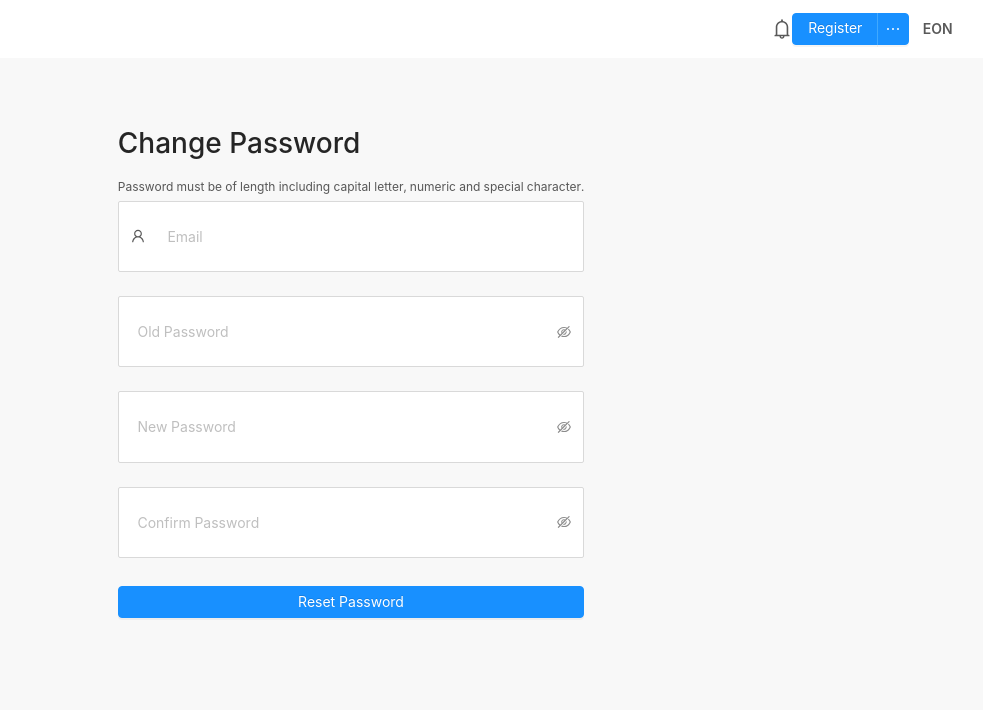
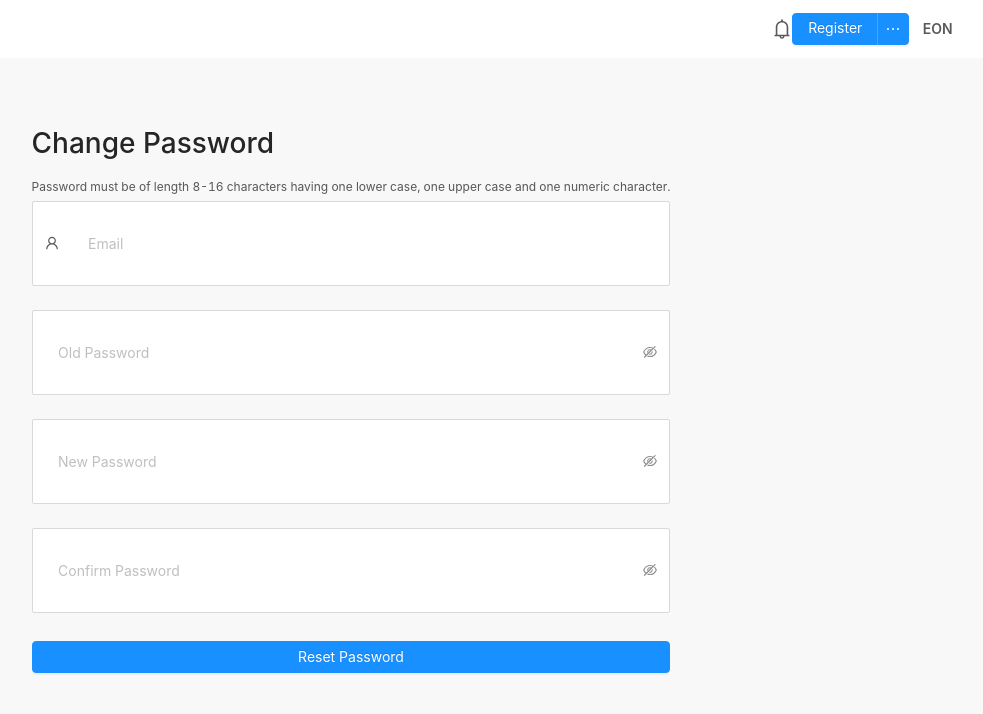
Before and after one commit to bhaarneval/eon-web, a React app: page /change-password in a window 1280 px wide. Shown: the top 714 px of the page, without its empty margins (289-1272 px from the left). Built offline with nearby package versions, Linux system fonts and the light colour scheme.

Commit message:
Moved regExp validation to constatnts and string messages to messages constants file.

```diff
--- a/src/components/eventDetail/inviteePopup.js
+++ b/src/components/eventDetail/inviteePopup.js
@@ -2,6 +2,7 @@ import React, { Component } from "react";
 import PropTypes from "prop-types";
 import "./eventDetail.css";
 import {Modal, Button, InputNumber, Input} from 'antd';
+import { EMAIL_VALIDATION } from "../../constants/constants";
 const { TextArea } = Input;
 
 
@@ -17,7 +18,7 @@ class InviteesPopup extends Component {
     }
 
     validateEmail(email){
-    var emailPattern = /^\w+([.-]?\w+)*@\w+([.-]?\w+)*(\.\w{2,3})+$/;
+    var emailPattern = EMAIL_VALIDATION;
     return emailPattern.test(email);
     }
 
--- a/src/components/forgotPassword/forgotPassword.js
+++ b/src/components/forgotPassword/forgotPassword.js
@@ -1,17 +1,17 @@
 /* eslint-disable */
 import "./forgotPassword.css";
-import { INVALID_PASSWORD, CONFIRM_PASSWORD, PASSWORD_DO_NOT_MATCH, EMAIL_REQUIRED } from "../../constants/messages";
+import { INVALID_PASSWORD, CONFIRM_PASSWORD, PASSWORD_DO_NOT_MATCH, EMAIL_REQUIRED, PASSWORD_INFO } from "../../constants/messages";
 import React, { Component } from "react";
 import {  Form, Input, Button  } from 'antd';
 
 import { UserOutlined } from '@ant-design/icons';
+import { PASSWORD_VALIDATION, EMAIL_VALIDATION } from "../../constants/constants";
 
 class ForgotPassword extends Component {
   constructor(props) {
     super(props);
     this.state = {
       userType : 'Organizer',
-      confirmPassword: false,
       password: '',
     }
   }
@@ -34,14 +34,6 @@ class ForgotPassword extends Component {
       });
     };
 
-    validate (email) {
-      const validEmail = /^[^@]+@[^.]+\.[^.]+/.test(email);
-      this.setState({
-        validationErrorsBadEmail : !validEmail
-      });
-      return (validEmail);
-  }
-
   onFinish = values => {
     window.location.replace('/dashboard');
   };
@@ -51,20 +43,6 @@ class ForgotPassword extends Component {
       password: value.target.value
     })
   }
-
-  confirmPassword = (value) => {
-    let {password, confirmPassword} = this.state;
-    let input  = value.target.value;
-    if(input === password){
-        confirmPassword = true;
-    }
-    else{
-        confirmPassword = false;
-    }
-    this.setState({
-        confirmPassword: confirmPassword
-    })
-}
 
   onFinishFailed = errorInfo => {
     console.log('Failed:', errorInfo);
@@ -77,7 +55,7 @@ class ForgotPassword extends Component {
       <div className="changePasswordContainer">
         <div>
           <h1>Change Password</h1>
-          <div style={{fontSize: '12px', paddingBottom:'5px'}}>Password must be of length including capital letter, numeric and special character.</div>
+    <div style={{fontSize: '12px', paddingBottom:'5px'}}>{PASSWORD_INFO}</div>
           <Form
             name="basic"
             initialValues={{
@@ -89,7 +67,7 @@ class ForgotPassword extends Component {
             <Form.Item
               name="email"
               rules={[{ required: true, message: EMAIL_REQUIRED },{
-                pattern:/^\w+([.-]?\w+)*@\w+([.-]?\w+)*(\.\w{2,3})+$/,
+                pattern:EMAIL_VALIDATION,
                 message:EMAIL_REQUIRED
               }]}
             >
@@ -103,7 +81,7 @@ class ForgotPassword extends Component {
                   message: 'Please input your old password!',
                 },
                 {
-                  pattern: /(?=.*\d)(?=.*[a-z])(?=.*[A-Z])[0-9a-zA-Z]/,
+                  pattern: PASSWORD_VALIDATION,
                   min:8,
                   message: INVALID_PASSWORD
                 }
@@ -119,7 +97,7 @@ class ForgotPassword extends Component {
                   message: 'Please input your password!',
                 },
                 {
-                  pattern: /(?=.*\d)(?=.*[a-z])(?=.*[A-Z])[0-9a-zA-Z]/,
+                  pattern: PASSWORD_VALIDATION,
                   min:8,
                   message: INVALID_PASSWORD
                 }
@@ -128,13 +106,13 @@ class ForgotPassword extends Component {
               <Input.Password className="input-style" placeholder="New Password" onChange={this.handlePasswordChange}/>
             </Form.Item>
             <Form.Item
-              name="confirmpassword"
+              name="confirmPassword"
               rules={[
                 { required: true, message: CONFIRM_PASSWORD },
                 { pattern: passwordPattern, message: PASSWORD_DO_NOT_MATCH }
               ]}
             >
-              <Input.Password className="input-style" placeholder="Confirm Password"  onChange={this.confirmPassword}/>
+              <Input.Password className="input-style" placeholder="Confirm Password"/>
             </Form.Item>
             <Form.Item>
               <Button type="primary" htmlType="submit" style={{width: '100%'}}>
--- a/src/components/login/login.js
+++ b/src/components/login/login.js
@@ -8,6 +8,7 @@ import { Tabs } from 'antd';
 const { TabPane } = Tabs;
 
 import { UserOutlined } from '@ant-design/icons';
+import { EMAIL_VALIDATION} from '../../constants/constants';
 
 class Login extends Component {
   constructor(props) {
@@ -84,7 +85,7 @@ class Login extends Component {
             <Form.Item
               name="email"
               rules={[{ required: true, message: EMAIL_REQUIRED },{
-                pattern:/^\w+([.-]?\w+)*@\w+([.-]?\w+)*(\.\w{2,3})+$/,
+                pattern: EMAIL_VALIDATION,
                 message:EMAIL_REQUIRED
               }]}
             >
--- a/src/components/registration/organiserRegistration/forms.js
+++ b/src/components/registration/organiserRegistration/forms.js
@@ -14,7 +14,8 @@ import lockImg from '../../../assets/Password_login.svg';
 import organisationImg from "../../../assets/Organisation Name.svg";
 import phoneImg from "../../../assets/Phone - .svg";
 import emailImg from "../../../assets/Email ID.svg";
-import {ORGANISATION_NAME,ORGANISATION_ADDRESS,EMAIL_REQUIRED,CONTACT_NO,INVALID_CONATCT,SIGNUP_PASSWORD_REQUIRED,CONFIRM_PASSWORD,PASSWORD_DO_NOT_MATCH,INVALID_PASSWORD,} from '../../../constants/messages';
+import {ORGANISATION_NAME,ORGANISATION_ADDRESS,EMAIL_REQUIRED,CONTACT_NO,INVALID_CONATCT,SIGNUP_PASSWORD_REQUIRED,CONFIRM_PASSWORD,PASSWORD_DO_NOT_MATCH,INVALID_PASSWORD, PASSWORD_INFO,} from '../../../constants/messages';
+import { EMAIL_VALIDATION, PHONE_VALIDATION, PASSWORD_VALIDATION} from '../../../constants/constants';
 
 BasicDetails.propTypes = {
   values: PropTypes.object.isRequired,
@@ -54,7 +55,7 @@ export function BasicDetails(props) {
         rules={[
           { required: true, message: EMAIL_REQUIRED },
           {
-            pattern:/^\w+([.-]?\w+)*@\w+([.-]?\w+)*(\.\w{2,3})+$/,
+            pattern:EMAIL_VALIDATION,
             message: EMAIL_REQUIRED
           }
         ]}
@@ -66,7 +67,7 @@ export function BasicDetails(props) {
         rules={[
           { required: true, message: CONTACT_NO },
           {
-            pattern: /^\(?([0-9]{3})\)?[-. ]?([0-9]{3})[-. ]?([0-9]{4})$/,
+            pattern:PHONE_VALIDATION,
             min: 10,
             message: INVALID_CONATCT
           }
@@ -135,7 +136,7 @@ export function PasswordDetails(props) {
 
           },
           {
-            pattern: /(?=.*\d)(?=.*[a-z])(?=.*[A-Z])[0-9a-zA-Z]/,
+            pattern: PASSWORD_VALIDATION,
             min:8,
             message: INVALID_PASSWORD
           }
@@ -164,7 +165,7 @@ export function PasswordDetails(props) {
           onChange = {handleConfirmPassword}
         />
       </Form.Item>
-      <div className="password-info">Password must be of length 8-16 characters having one lower case, one upper case and one numeric character.</div>
+    <div className="password-info">{PASSWORD_INFO}</div>
       <div
         className = 'two-button-style'
       >
--- a/src/components/registration/userRegistration/forms.js
+++ b/src/components/registration/userRegistration/forms.js
@@ -13,8 +13,8 @@ import lockImg from '../../../assets/Password_login.svg';
 import userImg from '../../../assets/user.svg';
 import phoneImg from "../../../assets/Phone - .svg";
 import emailImg from "../../../assets/Email ID.svg";
-import {NAME_REQUIRED,EMAIL_REQUIRED,CONTACT_NO,INVALID_CONATCT,SIGNUP_PASSWORD_REQUIRED,CONFIRM_PASSWORD,PASSWORD_DO_NOT_MATCH,INVALID_PASSWORD,} from '../../../constants/messages';
-
+import {NAME_REQUIRED,EMAIL_REQUIRED,CONTACT_NO,INVALID_CONATCT,SIGNUP_PASSWORD_REQUIRED,CONFIRM_PASSWORD,PASSWORD_DO_NOT_MATCH,INVALID_PASSWORD, PASSWORD_INFO,} from '../../../constants/messages';
+import { EMAIL_VALIDATION, PHONE_VALIDATION, PASSWORD_VALIDATION} from '../../../constants/constants';
 userDetails.propTypes = {
   values: PropTypes.object.isRequired,
   handleSubmit: PropTypes.func.isRequired,
@@ -55,7 +55,7 @@ export default function userDetails(props) {
         <Form.Item
           name="email"
           rules={[{ required: true, message: EMAIL_REQUIRED },{
-            pattern:/^\w+([.-]?\w+)*@\w+([.-]?\w+)*(\.\w{2,3})+$/,
+            pattern:EMAIL_VALIDATION,
             message:EMAIL_REQUIRED
           }]}
         >
@@ -73,7 +73,7 @@ export default function userDetails(props) {
               message: CONTACT_NO
             },
             {
-              pattern: /^\(?([0-9]{3})\)?[-. ]?([0-9]{3})[-. ]?([0-9]{4})$/,
+              pattern: PHONE_VALIDATION,
               min: 10,
               message: INVALID_CONATCT
             }
@@ -96,7 +96,7 @@ export default function userDetails(props) {
               message: SIGNUP_PASSWORD_REQUIRED
             },
             {
-              pattern: /(?=.*\d)(?=.*[a-z])(?=.*[A-Z])[0-9a-zA-Z]/,
+              pattern: PASSWORD_VALIDATION,
               min: 8,
               message: INVALID_PASSWORD
             }
@@ -125,7 +125,7 @@ export default function userDetails(props) {
             visibilityToggle = {false}
           />
         </Form.Item>
-        <div className="password-info">Password must be of length 8-16 characters having one lower case, one upper case and one numeric character.</div>
+        <div className="password-info">{PASSWORD_INFO}</div>
         <div className ="one-button-style">
           <StyledButtons content={<RightOutlined className="button-arrow" />} />
         </div>
--- a/src/constants/constants.js
+++ b/src/constants/constants.js
@@ -46,6 +46,9 @@ export const veryDarkBlue = '#262C6F';
 export const URLVALIDATION = /^(http:\/\/www\.|https:\/\/www\.|http:\/\/|https:\/\/)?[a-z0-9]+([-.]{1}[a-z0-9]+)*\.[a-z]{2,5}(:[0-9]{1,5})?(\/.*)?$/;
 export const NUMBERSVALIDATION = /^\d+$/;
 export const MATCH_ANYTHING = /.*?/;
+export const EMAIL_VALIDATION = /^\w+([.-]?\w+)*@\w+([.-]?\w+)*(\.\w{2,3})+$/;
+export const PHONE_VALIDATION = /^\(?([0-9]{3})\)?[-. ]?([0-9]{3})[-. ]?([0-9]{4})$/;
+export const PASSWORD_VALIDATION = /(?=.*\d)(?=.*[a-z])(?=.*[A-Z])[0-9a-zA-Z]/;
 
 export const dummyList = [
     {
--- a/src/constants/messages.js
+++ b/src/constants/messages.js
@@ -17,6 +17,7 @@ export const SECOND_PORT_REQUIRED = "Second port is required";
 export const THIRD_PORT_REQUIRED = "Third port is required";
 
 //signup constants
+export const PASSWORD_INFO = "Password must be of length 8-16 characters having one lower case, one upper case and one numeric character.";
 export const ORGANISATION_ADDRESS = "Please enter your oragnaisation address!"
 export const ORGANISATION_NAME = "Please enter your oragnaisation name!"
 export const PASSWORD_REQUIRED = "Password is required";
```
